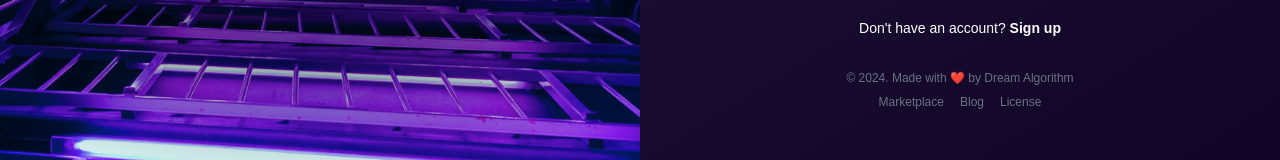
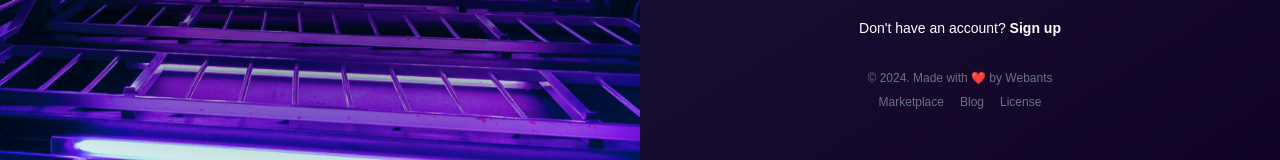
Before and after one commit to abdullah0306/PDS, a Next.js app: page /login in a window 1280 px wide. Shown: the part 558-718 px from the top of the page. Built offline with nearby package versions, Linux system fonts and the light colour scheme.

Commit message:
Branding changes

```diff
--- a/src/components/auth/LoginForm.jsx
+++ b/src/components/auth/LoginForm.jsx
@@ -142,7 +142,7 @@ export default function LoginForm() {
       </form>
 
       <div className="mt-8 text-center text-xs text-gray-500">
-        <p>© 2024. Made with ❤️ by Dream Algorithm</p>
+        <p>© 2024. Made with ❤️ by Webants</p>
         <div className="mt-2 space-x-4">
           <Link href="/marketplace" className="hover:text-gray-400">Marketplace</Link>
           <Link href="/blog" className="hover:text-gray-400">Blog</Link>
--- a/src/components/auth/SignUpForm.jsx
+++ b/src/components/auth/SignUpForm.jsx
@@ -130,7 +130,7 @@ export default function SignUpForm() {
       </form>
 
       <div className="mt-8 text-center text-xs text-gray-500">
-        <p>© 2024. Made with ❤️ by Dream Algorithm</p>
+        <p>© 2024. Made with ❤️ by Webants</p>
         <div className="mt-2 space-x-4">
           <Link href="/marketplace" className="hover:text-gray-400">Marketplace</Link>
           <Link href="/blog" className="hover:text-gray-400">Blog</Link>
```
